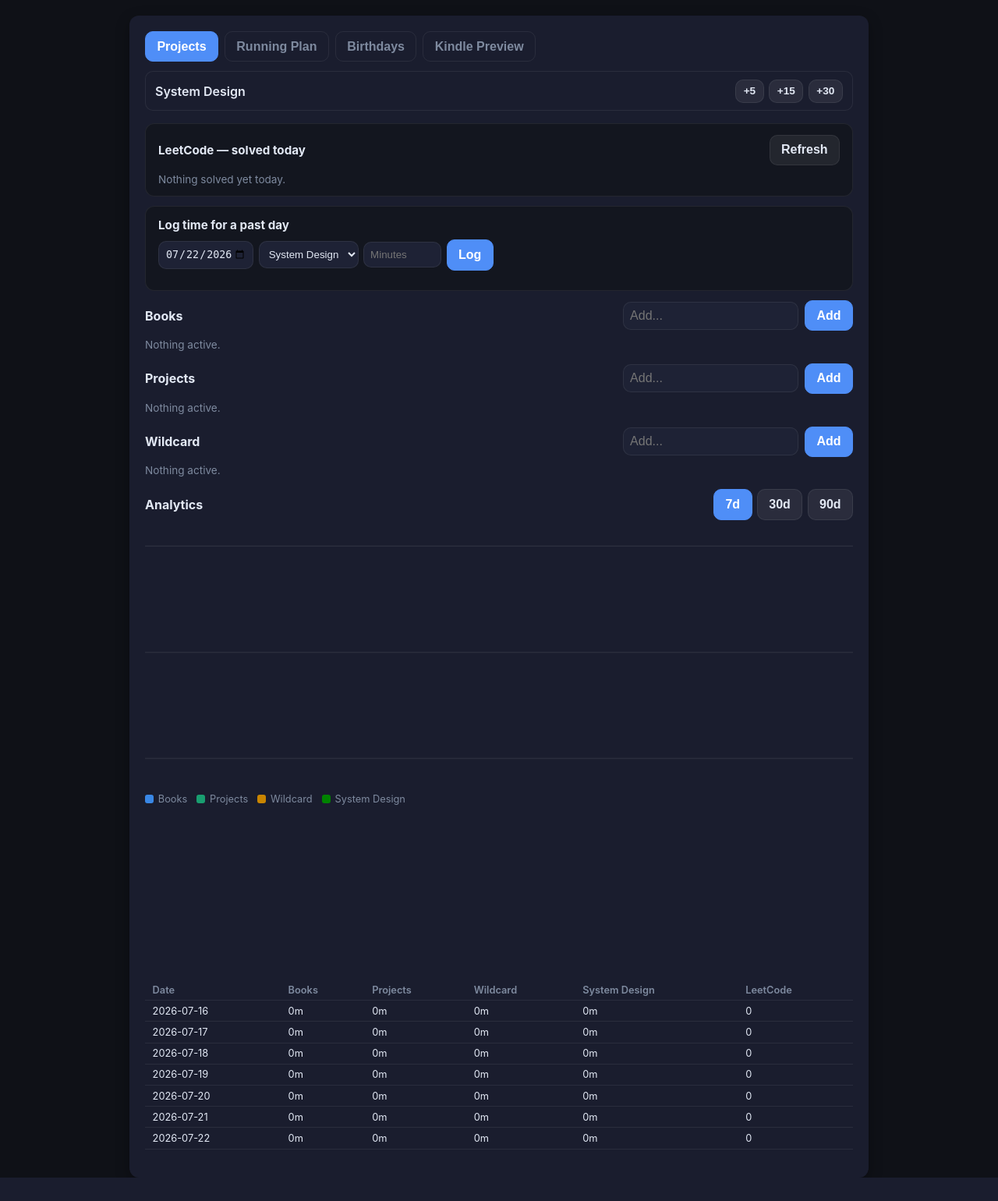
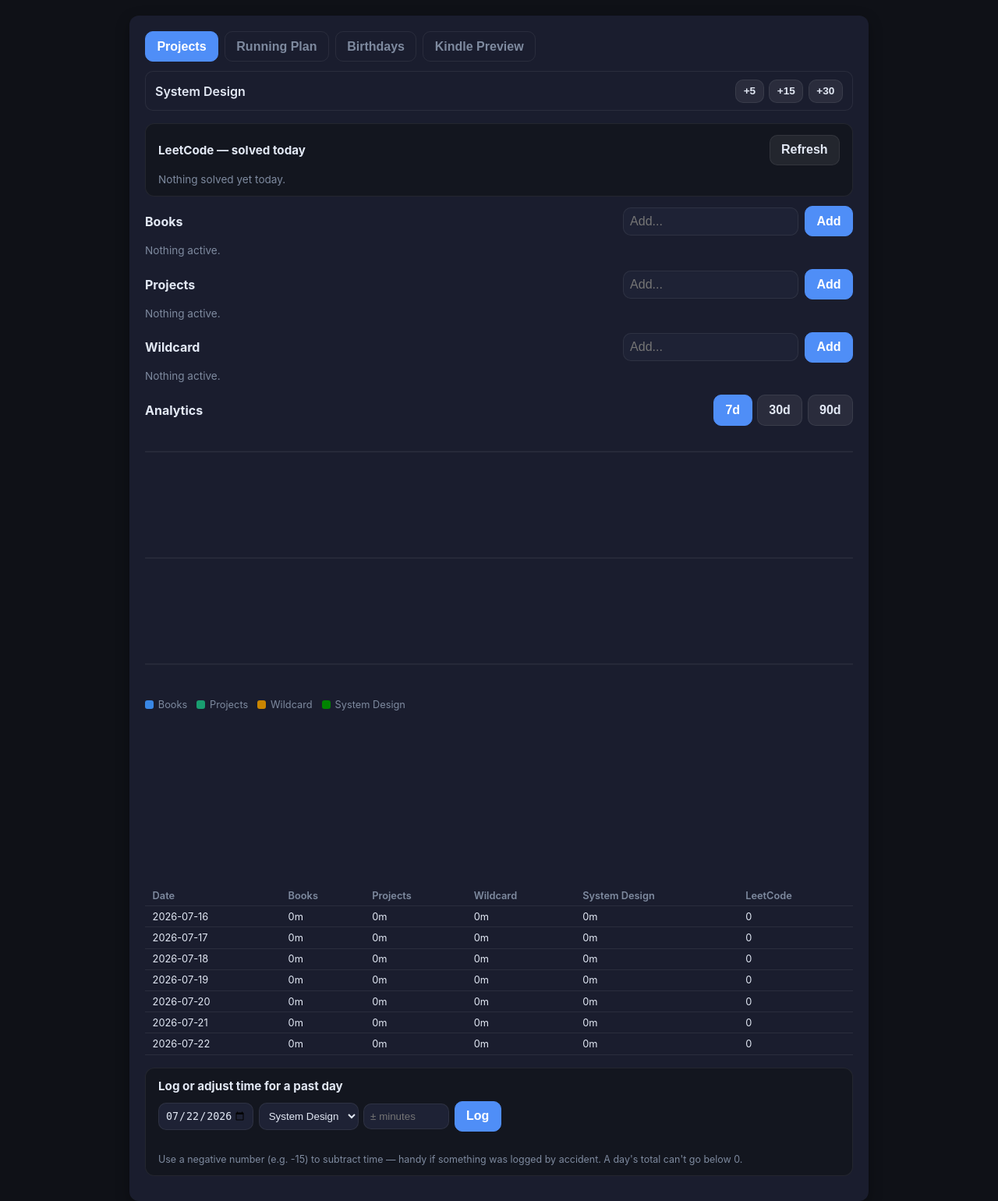
Before and after one commit to abbykatz23/kindle, a Flask app: page /?tab=running in a window 1280 px wide, after a click on "Projects". Shown: the part 25-1565 px from the top of the page at 78% size. Before the commit the page ends 1535 px from the top, so only its background shows below. Run offline with Flask 3, Linux system fonts and the light colour scheme.

Commit message:
Small Fixes
- Web UI: click any day in the Running tab to see its full detail (planned run, post-run notes, actual distance/pace if completed, coach's note for today)
- Web UI: log or subtract project/learning time against a past day, with a floor of 0
- Web UI: "log time for a past day" section moved to the bottom of the Projects tab
- Web UI: weekly mileage total repositioned under the week title instead of floating in the header row
- Kindle: running-section feedback now always shows distance, then avg pace, then the coaching note
- Kindle: planned-run notes now use all available vertical space before the birthdays section, shrinking font only when a note is long enough to need it (was previously capped at a fixed line count)

```diff
--- a/main.py
+++ b/main.py
@@ -12,7 +12,7 @@ from dashboard.render import (
     render_running_detail,
     save_dashboard,
 )
-from integrations.intervals_api import is_run_completed_today
+from integrations.intervals_api import get_todays_run_detail, is_run_completed_today
 from utils.learning import get_loggable_rows
 from utils.kindle_state import get_pending_minutes, get_selected_date, get_view
 from utils.leetcode_history import get_today as get_leetcode_today
@@ -74,6 +74,7 @@ def run(push: bool = True) -> None:
 
         run_feedback = None
         run_route = []
+        actual_run = None
         if run_completed and run_plan:
             week_plan = get_week_run_plan(today)
             active = (load_plan().get("running") or {}).get("active") or {}
@@ -84,6 +85,7 @@ def run(push: bool = True) -> None:
             }
             run_feedback = get_or_generate_feedback(today, run_plan, week_plan, plan_meta)
             run_route = get_or_fetch_route(today)
+            actual_run = get_todays_run_detail()
 
         img = render_dashboard(
             learning_rows=learning_rows,
@@ -95,6 +97,7 @@ def run(push: bool = True) -> None:
             last_refreshed_label=last_refreshed_label,
             run_feedback=run_feedback,
             route=run_route,
+            actual_run=actual_run,
         )
 
     image_path = save_dashboard(img)
--- a/web/routes.py
+++ b/web/routes.py
@@ -575,6 +575,64 @@ def running_week_compliance():
         return jsonify({"has_data": False, "error": str(e)})
 
 
+@bp.route("/running/day-detail/<iso_date>")
+def running_day_detail(iso_date):
+    """Web-UI-only: full info for a single day — planned run, post-run notes, and (if the
+    day has passed) the actual logged run and today's cached coaching note, if any."""
+    try:
+        day_date = date.fromisoformat(iso_date)
+    except ValueError:
+        return jsonify({"error": "invalid date"}), 400
+
+    plan = load_plan()
+    active_plan = (plan.get("running") or {}).get("active")
+    if not active_plan:
+        return jsonify({"error": "no active plan"}), 404
+
+    start_date = active_plan.get("start_date")
+    start_dt = date.fromisoformat(start_date)
+    start_monday = start_dt - timedelta(days=start_dt.weekday())
+    week_num = ((day_date - start_monday).days // 7) + 1
+    if week_num < 1:
+        return jsonify({"error": "date is before the plan's start"}), 404
+
+    week_data = active_plan.get("weeks", {}).get(str(week_num), {})
+    day_name = day_date.strftime("%A").lower()
+    day_plan = week_data.get(day_name, {})
+
+    result = {
+        "date": iso_date,
+        "day_name": day_date.strftime("%A"),
+        "week_num": week_num,
+        "type": day_plan.get("type", "rest"),
+        "distance_miles": day_plan.get("distance_miles", 0),
+        "notes": day_plan.get("notes", ""),
+        "notes_actual": day_plan.get("notes_actual", ""),
+        "actual": None,
+        "feedback": None,
+    }
+
+    today = date.today()
+    if day_date <= today:
+        try:
+            from integrations.intervals_api import get_run_detail_for_date
+            actual = get_run_detail_for_date(day_date)
+            if actual:
+                result["actual"] = {
+                    "distance_miles": actual["distance_miles"],
+                    "pace_per_mile": actual["pace_per_mile"],
+                    "moving_time_s": actual["moving_time_s"],
+                }
+        except Exception:
+            pass
+
+        if day_date == today:
+            from utils.run_feedback import load_todays_feedback
+            result["feedback"] = load_todays_feedback(today)
+
+    return jsonify(result)
+
+
 @bp.route("/running/generate-full-plan/status")
 def generate_running_full_plan_status():
     job_id = request.args.get("job_id", "")
--- a/web/static/css/style.css
+++ b/web/static/css/style.css
@@ -161,6 +161,8 @@ input:focus, select:focus, textarea:focus {
 .week-card__pills { display: flex; flex-wrap: wrap; gap: .5rem }
 .day-pill { padding: .45rem .6rem; border-radius: 10px; background: var(--glass); font-size: .85rem; display: flex; flex-direction: column; align-items: flex-start; border: 1px solid var(--border) }
 .day-pill__name { font-weight: 700 }
+.day-pill[data-date], .day-pill-hero[data-date] { cursor: pointer; transition: filter .12s ease }
+.day-pill[data-date]:hover, .day-pill-hero[data-date]:hover { filter: brightness(1.2) }
 
 /* Run type colors — compact pills */
 .day-pill--easy    { background: rgba(74,222,128,0.07);  border-color: rgba(74,222,128,0.25) }
--- a/web/static/js/main.js
+++ b/web/static/js/main.js
@@ -210,6 +210,93 @@ document.addEventListener("DOMContentLoaded", () => {
         const raceDays = Math.ceil((new Date(window.RACE_DATE) - new Date()) / (1000 * 60 * 60 * 24));
         raceCountdownEl.textContent = Math.max(0, raceDays).toLocaleString();
     }
+
+    // ── Running day detail modal ──────────────────────────────────────────
+
+    (function initDayDetail() {
+        const overlay = document.getElementById('day-detail-modal-overlay');
+        const title = document.getElementById('day-detail-modal-title');
+        const body = document.getElementById('day-detail-modal-body');
+        const closeBtn = document.getElementById('day-detail-modal-close');
+        if (!overlay || !body) return;
+
+        function addRow(label, value) {
+            if (!value) return;
+            const row = document.createElement('div');
+            row.style.marginBottom = '.75rem';
+            const lbl = document.createElement('div');
+            lbl.className = 'modal__label';
+            lbl.textContent = label;
+            const val = document.createElement('div');
+            val.style.fontSize = '.9rem';
+            val.textContent = value;
+            row.appendChild(lbl);
+            row.appendChild(val);
+            body.appendChild(row);
+        }
+
+        function renderDayDetail(data) {
+            body.innerHTML = '';
+            if (title) title.textContent = `${data.day_name}, ${data.date}`;
+
+            const typeLabel = data.type ? data.type.charAt(0).toUpperCase() + data.type.slice(1) : 'Rest';
+            addRow('Planned', data.distance_miles ? `${typeLabel} — ${data.distance_miles} mi` : typeLabel);
+            addRow('Coach notes', data.notes);
+            addRow('Post-run notes', data.notes_actual);
+
+            if (data.actual) {
+                const mins = Math.floor(data.actual.moving_time_s / 60);
+                const secs = Math.round(data.actual.moving_time_s % 60);
+                const timeStr = data.actual.moving_time_s ? ` (${mins}:${String(secs).padStart(2, '0')})` : '';
+                addRow('Actual', `${data.actual.distance_miles} mi @ ${data.actual.pace_per_mile}/mi${timeStr}`);
+            } else if (new Date(data.date + 'T00:00:00') < new Date(new Date().toDateString())) {
+                addRow('Actual', 'No run logged');
+            }
+
+            if (data.feedback) addRow("Coach's note", data.feedback);
+
+            if (!body.children.length) {
+                const empty = document.createElement('p');
+                empty.className = 'muted';
+                empty.textContent = 'Nothing planned for this day.';
+                body.appendChild(empty);
+            }
+        }
+
+        function openDayDetail(dateStr) {
+            overlay.setAttribute('aria-hidden', 'false');
+            overlay.classList.add('modal--open');
+            body.innerHTML = '<p class="muted">Loading…</p>';
+            fetch(`/running/day-detail/${dateStr}`)
+                .then((res) => res.json().then((data) => ({ ok: res.ok, data })))
+                .then(({ ok, data }) => {
+                    if (!ok) throw new Error(data.error || 'Failed to load');
+                    renderDayDetail(data);
+                })
+                .catch(() => {
+                    body.innerHTML = '';
+                    const err = document.createElement('p');
+                    err.className = 'muted';
+                    err.textContent = 'Could not load day detail.';
+                    body.appendChild(err);
+                });
+        }
+
+        function closeDayDetail() {
+            overlay.classList.remove('modal--open');
+            overlay.setAttribute('aria-hidden', 'true');
+        }
+
+        document.querySelectorAll('.day-pill-hero[data-date], .day-pill[data-date]').forEach((el) => {
+            el.addEventListener('click', () => openDayDetail(el.dataset.date));
+        });
+
+        overlay.addEventListener('click', (e) => { if (e.target === overlay) closeDayDetail(); });
+        closeBtn?.addEventListener('click', closeDayDetail);
+        document.addEventListener('keydown', (e) => {
+            if (e.key === 'Escape' && overlay.classList.contains('modal--open')) closeDayDetail();
+        });
+    })();
 
     // ── Claude generation modal ───────────────────────────────────────────
 
--- a/web/templates/base.html
+++ b/web/templates/base.html
@@ -133,5 +133,16 @@
             </div>
         </div>
     </div>
+
+    {# ── Running day detail modal ── #}
+    <div id="day-detail-modal-overlay" class="modal-overlay" aria-hidden="true" role="dialog" aria-modal="true" aria-labelledby="day-detail-modal-title">
+        <div class="modal" style="max-width:420px;">
+            <h2 class="modal__title" id="day-detail-modal-title">Day detail</h2>
+            <div id="day-detail-modal-body"></div>
+            <div class="modal__actions">
+                <button type="button" class="btn btn--ghost" id="day-detail-modal-close">Close</button>
+            </div>
+        </div>
+    </div>
 </body>
 </html>
--- a/web/templates/index.html
+++ b/web/templates/index.html
@@ -64,25 +64,6 @@
                     {% endif %}
                 </div>
             </div>
-
-            {# Backfill time for a past day — web UI only, not reachable from the Kindle #}
-            <div class="prep-card">
-                <div class="prep-card__header">
-                    <span class="prep-card__title">Log time for a past day</span>
-                </div>
-                <form action="{{ url_for('main.backfill_learning_time') }}" method="post" class="outcome-form" id="backfill-form">
-                    <input class="field__input" type="date" name="date" max="{{ today.isoformat() }}" value="{{ today.isoformat() }}" required style="max-width:150px;">
-                    <select class="field__input" name="category" id="backfill-category" required style="max-width:160px;">
-                        {% for category, label in category_labels.items() %}
-                        <option value="{{ category }}">{{ label }}</option>
-                        {% endfor %}
-                    </select>
-                    <select class="field__input" name="item_id" id="backfill-item" style="min-width:140px;flex:1;"></select>
-                    <input class="field__input" type="number" name="minutes" min="1" placeholder="Minutes" required style="max-width:100px;">
-                    <button type="submit" class="btn btn--primary">Log</button>
-                </form>
-            </div>
-            <script>window.LEARNING_ITEMS_BY_CATEGORY = {{ items_by_category | tojson }};</script>
 
             {# Books / Projects / Wildcard #}
             {% for category in ['books', 'projects', 'wildcard'] %}
@@ -151,6 +132,26 @@
                 <div id="analytics-table-container" class="analytics-table-container"></div>
             </div>
 
+            {# Backfill time for a past day — web UI only, not reachable from the Kindle #}
+            <div class="prep-card">
+                <div class="prep-card__header">
+                    <span class="prep-card__title">Log or adjust time for a past day</span>
+                </div>
+                <form action="{{ url_for('main.backfill_learning_time') }}" method="post" class="outcome-form" id="backfill-form">
+                    <input class="field__input" type="date" name="date" max="{{ today.isoformat() }}" value="{{ today.isoformat() }}" required style="max-width:150px;">
+                    <select class="field__input" name="category" id="backfill-category" required style="max-width:160px;">
+                        {% for category, label in category_labels.items() %}
+                        <option value="{{ category }}">{{ label }}</option>
+                        {% endfor %}
+                    </select>
+                    <select class="field__input" name="item_id" id="backfill-item" style="min-width:140px;flex:1;"></select>
+                    <input class="field__input" type="number" name="minutes" placeholder="± minutes" required style="max-width:110px;">
+                    <button type="submit" class="btn btn--primary">Log</button>
+                </form>
+                <p class="muted" style="font-size:.78rem;margin-top:.4rem;">Use a negative number (e.g. -15) to subtract time — handy if something was logged by accident. A day's total can't go below 0.</p>
+            </div>
+            <script>window.LEARNING_ITEMS_BY_CATEGORY = {{ items_by_category | tojson }};</script>
+
         </section>
 
         {# ── Running Plan tab ── #}
@@ -206,7 +207,7 @@
             <div class="week-card__pills">
                 {% for day in days %}
                 {% set d = running.get(day, {}) %}
-                <div class="day-pill{% if d %} day-pill--{{ d.get('type', 'rest') }}{% endif %}">
+                <div class="day-pill{% if d %} day-pill--{{ d.get('type', 'rest') }}{% endif %}"{% if wmon %} data-date="{{ (wmon + timedelta(days=loop.index0)).isoformat() }}"{% endif %}>
                     <span class="day-pill__name">{{ day[:3].title() }}</span>
                     <span class="day-pill__type">{{ d.get('type', '—') }}</span>
                     {% if d.get('distance_miles') %}<span class="day-pill__dist">{{ d['distance_miles'] }}mi</span>{% endif %}
@@ -236,12 +237,12 @@
                     Week {{ current_plan_week }}{% if total_plan_weeks %}<span class="muted" style="font-weight:400;font-size:.82rem;"> of {{ total_plan_weeks }}</span>{% endif %}
                     &nbsp;<span class="week-card__dates">{% if hero_mon %}{{ hero_mon | datefmt('%b %-d') }} – {{ hero_sun | datefmt('%b %-d') }}{% endif %}</span>
                 </h2>
+                {% if running %}
+                {% set ns = namespace(total=0) %}
+                {% for day in days %}{% set d = running.get(day, {}) %}{% if d.get('distance_miles') %}{% set ns.total = ns.total + d['distance_miles'] %}{% endif %}{% endfor %}
+                {% if ns.total > 0 %}<span class="hero-total" style="margin-left:0;">{{ "%.1f"|format(ns.total)|replace('.0','') }} mi this week</span>{% endif %}
+                {% endif %}
             </div>
-            {% if running %}
-            {% set ns = namespace(total=0) %}
-            {% for day in days %}{% set d = running.get(day, {}) %}{% if d.get('distance_miles') %}{% set ns.total = ns.total + d['distance_miles'] %}{% endif %}{% endfor %}
-            {% if ns.total > 0 %}<span class="hero-total">{{ "%.1f"|format(ns.total)|replace('.0','') }} mi</span>{% endif %}
-            {% endif %}
             <div style="display:flex;gap:.5rem;align-items:center;margin-left:auto;flex-wrap:wrap;">
                 <button class="btn btn--claude" data-generate-week="{{ current_plan_week }}" data-generate-type="running-edit" data-has-plan="{{ 'true' if running else 'false' }}" onclick="return handleClaudeGenerate(this)">✦ Edit with Claude</button>
                 <a href="{{ url_for('main.running_week', week_num=current_plan_week) }}" class="btn btn--primary">Edit</a>
@@ -251,7 +252,7 @@
             {% for day in days %}
             {% set d = (running or {}).get(day, {}) %}
             {% set is_today = day == today.strftime('%A').lower() and hero_mon and today >= hero_mon and today <= hero_sun %}
-            <div class="day-pill-hero{% if d %} day-pill-hero--{{ d.get('type', 'rest') }}{% endif %}{% if is_today %} day-pill-hero--today{% endif %}">
+            <div class="day-pill-hero{% if d %} day-pill-hero--{{ d.get('type', 'rest') }}{% endif %}{% if is_today %} day-pill-hero--today{% endif %}"{% if hero_mon %} data-date="{{ (hero_mon + timedelta(days=loop.index0)).isoformat() }}"{% endif %}>
                 <span class="day-pill-hero__name">{{ day[:3].title() }}</span>
                 {% if d %}
                 <span class="day-pill-hero__type">{{ d.get('type', 'rest') }}</span>
@@ -283,7 +284,7 @@
         <div class="week-card__pills">
             {% for day in days %}
             {% set d = running.get(day, {}) %}
-            <div class="day-pill day-pill--{{ d.get('type', 'rest') }}">
+            <div class="day-pill day-pill--{{ d.get('type', 'rest') }}"{% if wmon %} data-date="{{ (wmon + timedelta(days=loop.index0)).isoformat() }}"{% endif %}>
                 <span class="day-pill__name">{{ day[:3].title() }}</span>
                 <span class="day-pill__type">{{ d.get('type', '—') }}</span>
                 {% if d.get('distance_miles') %}<span class="day-pill__dist">{{ d['distance_miles'] }}mi</span>{% endif %}
```
Also changed, not shown: dashboard/render.py (+59 -32 lines), integrations/intervals_api.py (+10 -5 lines), utils/time_log.py (+12 -3 lines).
